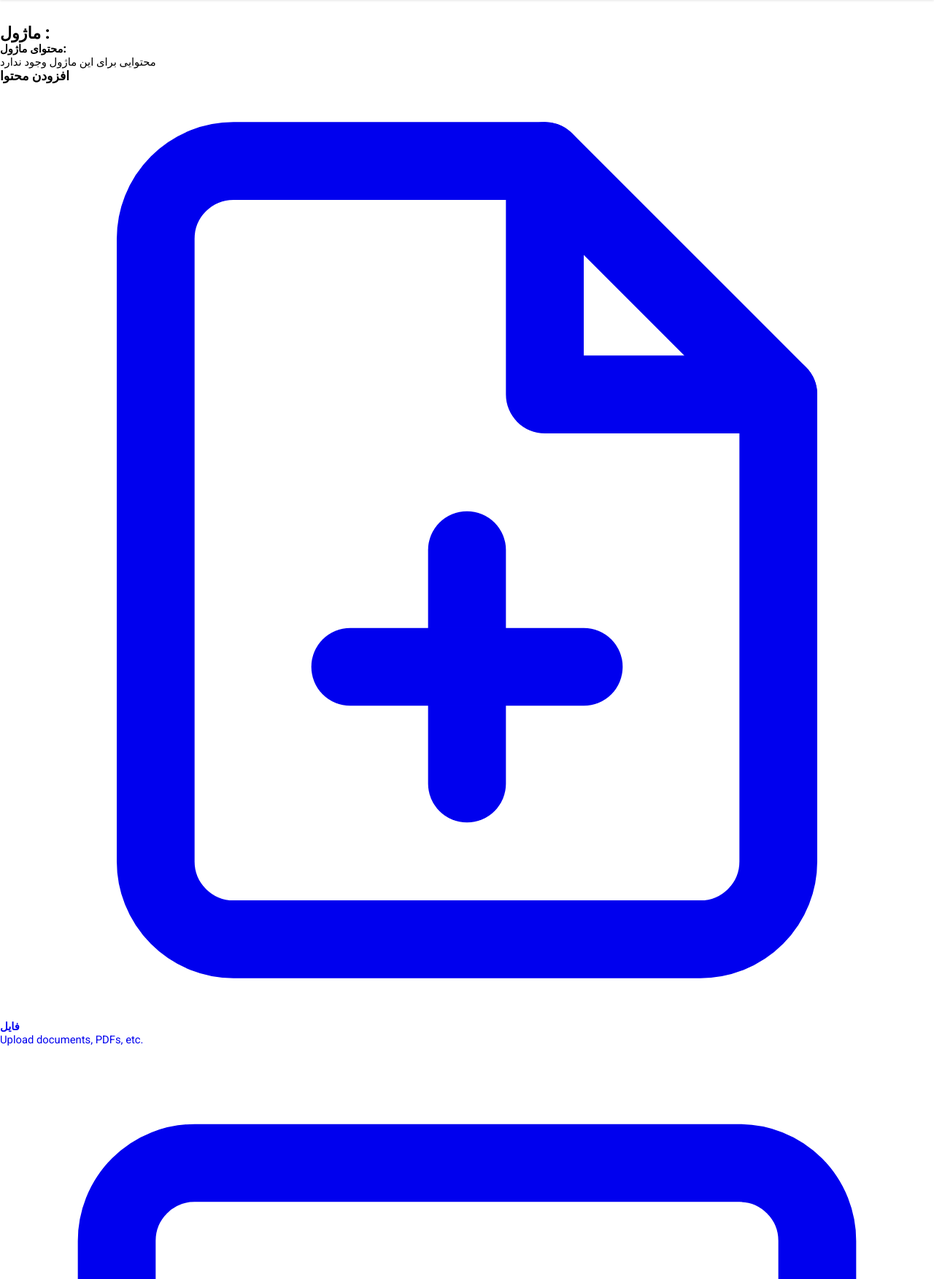
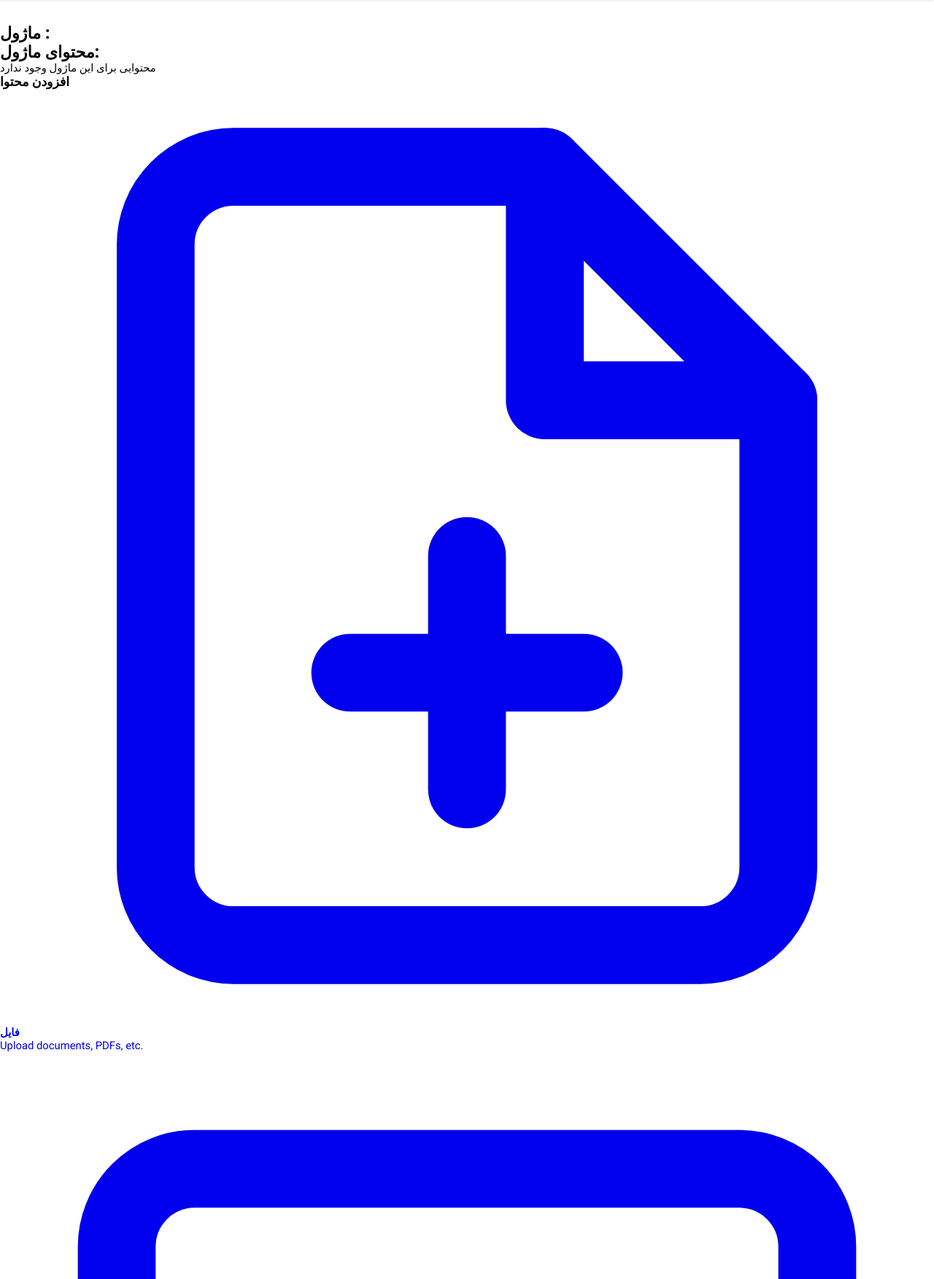
Before and after one commit to erfanscode/E-Learning, a Django app: template courses/templates/courses/manage/module/content_list.html in a window 1280 px wide. Shown: the part 167-1920 px from the top of the page at 73% size. Run offline with Django 5.2, Linux system fonts and the light colour scheme; the template is opened without the code that fills it, so the values that code supplies are empty.

Commit message:
adding template for managing content modules

```diff
--- a/courses/templates/courses/manage/module/content_list.html
+++ b/courses/templates/courses/manage/module/content_list.html
@@ -32,25 +32,36 @@
       </div>
 
       <div class="module">
-        <h4>محتوای ماژول:</h4>
+        <h2 class="module-content-h2">محتوای ماژول:</h2>
         <div class="module-content">
           {% for content in module.contents.all %}
               <div data-id="{{ content.id }}">
                 {% with item=content.item %}
                     <p>{{ item }} ({{ item|model_name }})</p>
+                    <div class="module-actions">
+                      <div class="edit-module-button">
                         <a
                           href="{% url 'courses:module_content_update' module.id item|model_name item.id %}"
                           class="module-content-edit">
                             ویرایش
                         </a>
-                    <form method="post" action="{% url 'courses:module_content_delete' %} content.id">
+                      </div>
+                      <div class="delete-module-button">
+                        <svg xmlns="http://www.w3.org/2000/svg" width="16" height="16" viewBox="0 0 24 24" fill="none" stroke="currentColor" stroke-width="2" stroke-linecap="round" stroke-linejoin="round">
+                          <path d="M3 6h18"></path>
+                          <path d="M19 6v14a2 2 0 0 1-2 2H7a2 2 0 0 1-2-2V6"></path>
+                          <path d="M8 6V4a2 2 0 0 1 2-2h4a2 2 0 0 1 2 2v2"></path>
+                        </svg>
+                        <form method="post" action="{% url 'courses:module_content_delete' content.id %}">
                           {% csrf_token %}
                           <input type="submit" value="پاک کردن">
                         </form>
+                      </div>
+                    </div>
                 {% endwith %}
               </div>
           {% empty %}
-              <p>محتوایی برای این ماژول وجود ندارد</p>
+              <p class="module-content-empty">محتوایی برای این ماژول وجود ندارد</p>
           {% endfor %}
         </div>
       </div>
@@ -114,19 +125,19 @@
                 <h3>ماژول {{ m.order|add:1 }}</h3>
                 <p>{{ m.title }}</p>
               </a>
-              <a href="{% url 'courses:course_module_update' course.id %}" class="edit-button">
-                  <svg xmlns="http://www.w3.org/2000/svg" width="16" height="16" viewBox="0 0 24 24" fill="none" stroke="currentColor" stroke-width="2" stroke-linecap="round" stroke-linejoin="round">
-                      <path d="M11 4H4a2 2 0 0 0-2 2v14a2 2 0 0 0 2 2h14a2 2 0 0 0 2-2v-7"/>
-                      <path d="M18.5 2.5a2.121 2.121 0 0 1 3 3L12 15l-4 1 1-4 9.5-9.5z"/>
-                  </svg>
-                  ویرایش ماژول
-              </a>
             </li>
         {% empty %}
             <li class="module-item">
               <p>ماژول برای نمایش وجود ندارد</p>
             </li>
         {% endfor %}
+        <a href="{% url 'courses:course_module_update' course.id %}" class="module-edit-button">
+          <svg xmlns="http://www.w3.org/2000/svg" width="16" height="16" viewBox="0 0 24 24" fill="none" stroke="currentColor" stroke-width="2" stroke-linecap="round" stroke-linejoin="round">
+              <path d="M11 4H4a2 2 0 0 0-2 2v14a2 2 0 0 0 2 2h14a2 2 0 0 0 2-2v-7"/>
+              <path d="M18.5 2.5a2.121 2.121 0 0 1 3 3L12 15l-4 1 1-4 9.5-9.5z"/>
+          </svg>
+          ویرایش ماژول ها
+        </a>
       </ul>
     </aside>
   </div>
```
Lines whose indentation alone changed are shown as unchanged.
